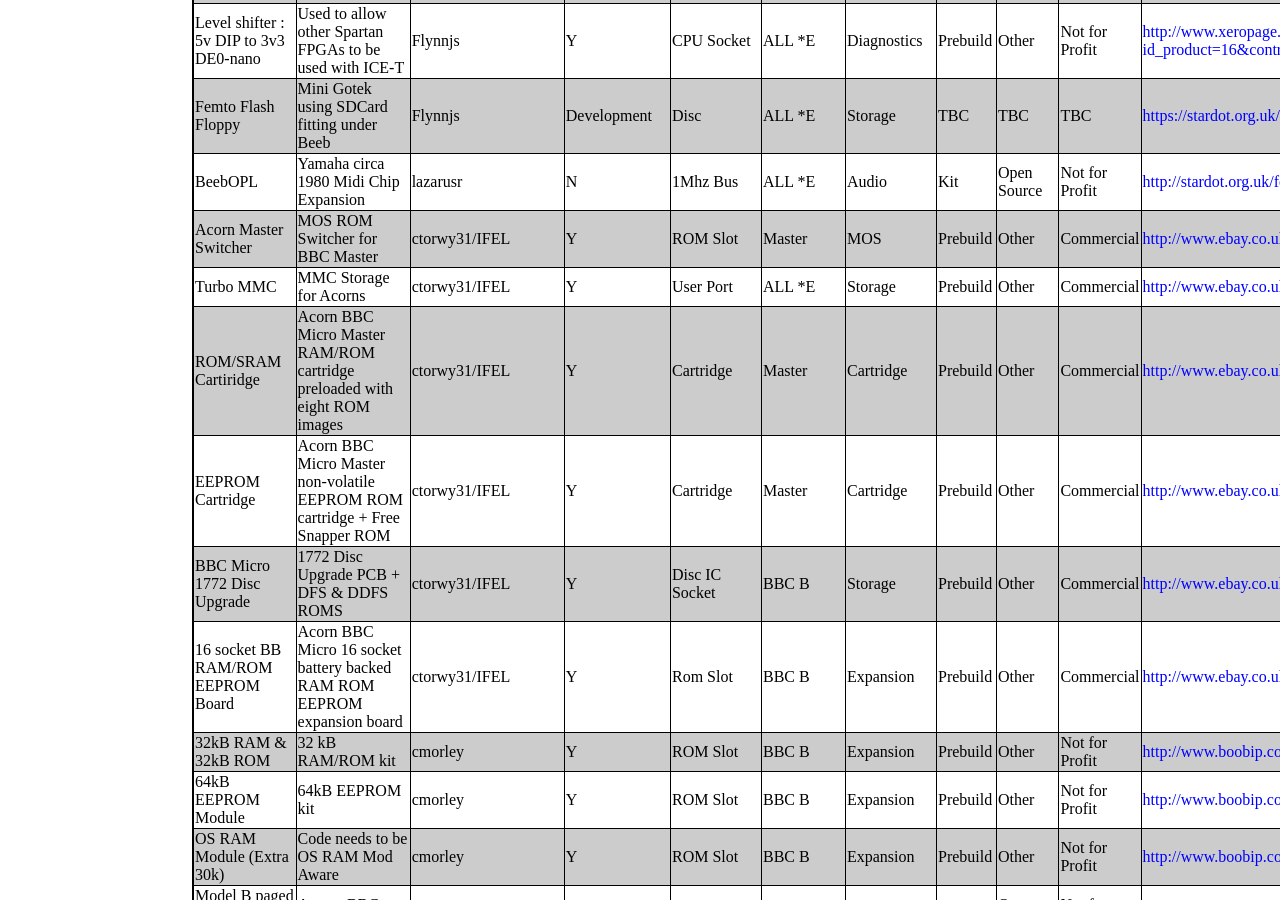
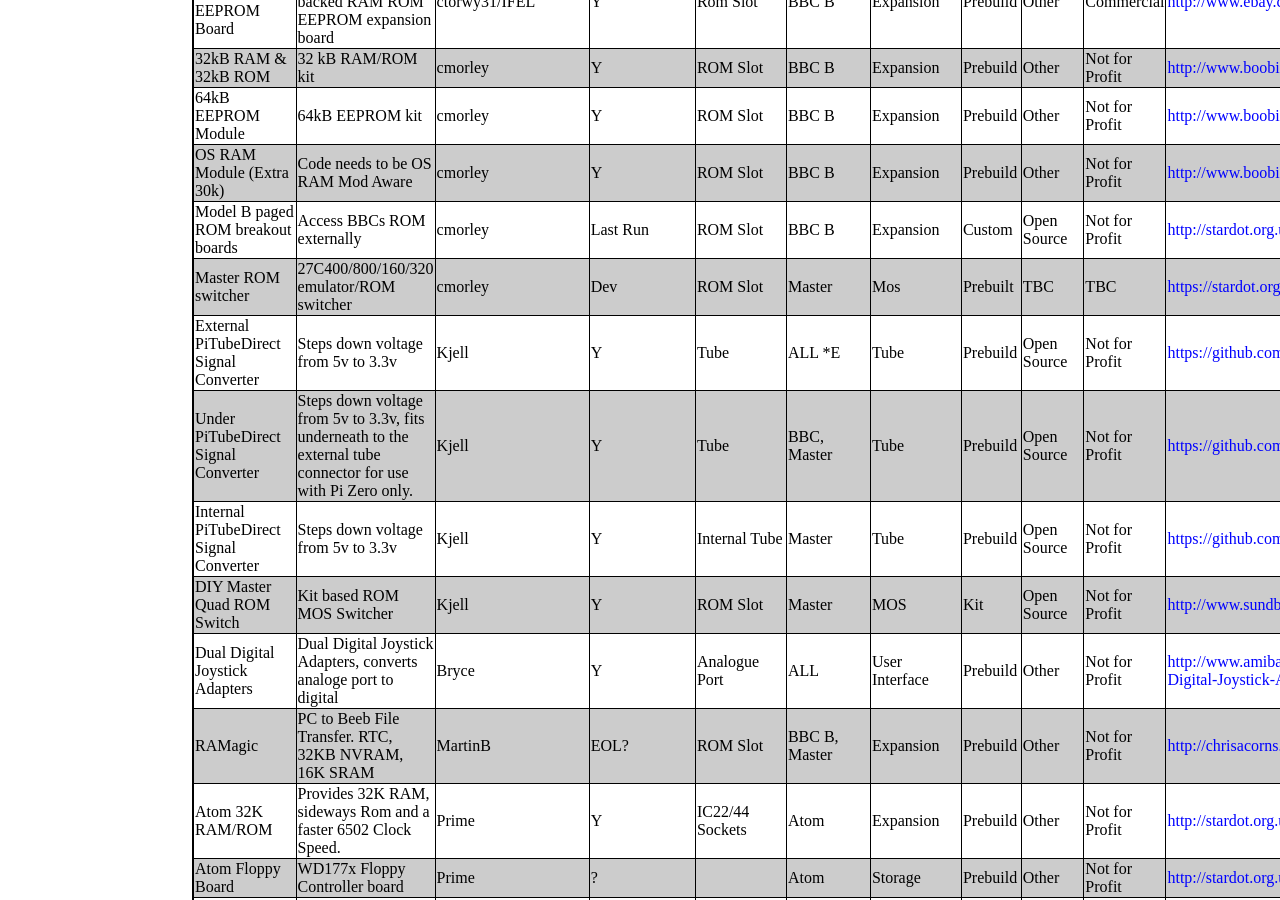
Before and after one commit to elminster/elminster.github.io, a Jekyll site: the page built from hardware.md, in a window 1280 px wide and 900 px high, scrolled down 3442 px. Built offline with Jekyll 4.4.1, drawn with Linux system fonts in a browser that asks for light colours; some of the changed text lies outside the part shown.

Commit message:
Added: 	27C400/800/160/320 emulator/ROM switcher
Update:
	URL for ATOMSID 1.8

```diff
--- a/hardware.md
+++ b/hardware.md
@@ -98,6 +98,7 @@
 | 64kB EEPROM Module | 64kB EEPROM kit | cmorley | Y | ROM Slot | BBC B | Expansion | Prebuild | Other | Not for Profit | <http://www.boobip.com/index.php/hardware/64kb-eeprom> |
 | OS RAM Module (Extra 30k) | Code needs to be OS RAM Mod Aware | cmorley | Y | ROM Slot | BBC B | Expansion | Prebuild | Other | Not for Profit | <http://www.boobip.com/hardware/osram/osram-technical> |
 | Model B paged ROM breakout boards | Access BBCs ROM externally | cmorley | Last Run | ROM Slot | BBC B | Expansion | Custom | Open Source | Not for Profit | <http://stardot.org.uk/forums/viewtopic.php?f=3&t=12753> |
+| Master ROM switcher | 27C400/800/160/320 emulator/ROM switcher | cmorley | Dev | ROM Slot | Master | Mos | Prebuilt | TBC | TBC | <https://stardot.org.uk/forums/viewtopic.php?t=17715> |
 | External PiTubeDirect Signal Converter | Steps down voltage from 5v to 3.3v | Kjell | Y | Tube | ALL *E | Tube | Prebuild | Open Source | Not for Profit | <https://github.com/hoglet67/PiTubeDirect/wiki/Level-Shifter-options> |
 | Under PiTubeDirect Signal Converter | Steps down voltage from 5v to 3.3v, fits underneath to the external tube connector for use with Pi Zero only. | Kjell | Y | Tube | BBC, Master | Tube | Prebuild | Open Source | Not for Profit | <https://github.com/hoglet67/PiTubeDirect/wiki/Level-Shifter-options> |
 | Internal PiTubeDirect Signal Converter | Steps down voltage from 5v to 3.3v | Kjell | Y | Internal Tube | Master | Tube | Prebuild | Open Source | Not for Profit | <https://github.com/hoglet67/PiTubeDirect/wiki/Level-Shifter-options> |
```
Also changed, not shown: other parts of hardware.md (+1 -1 lines).
